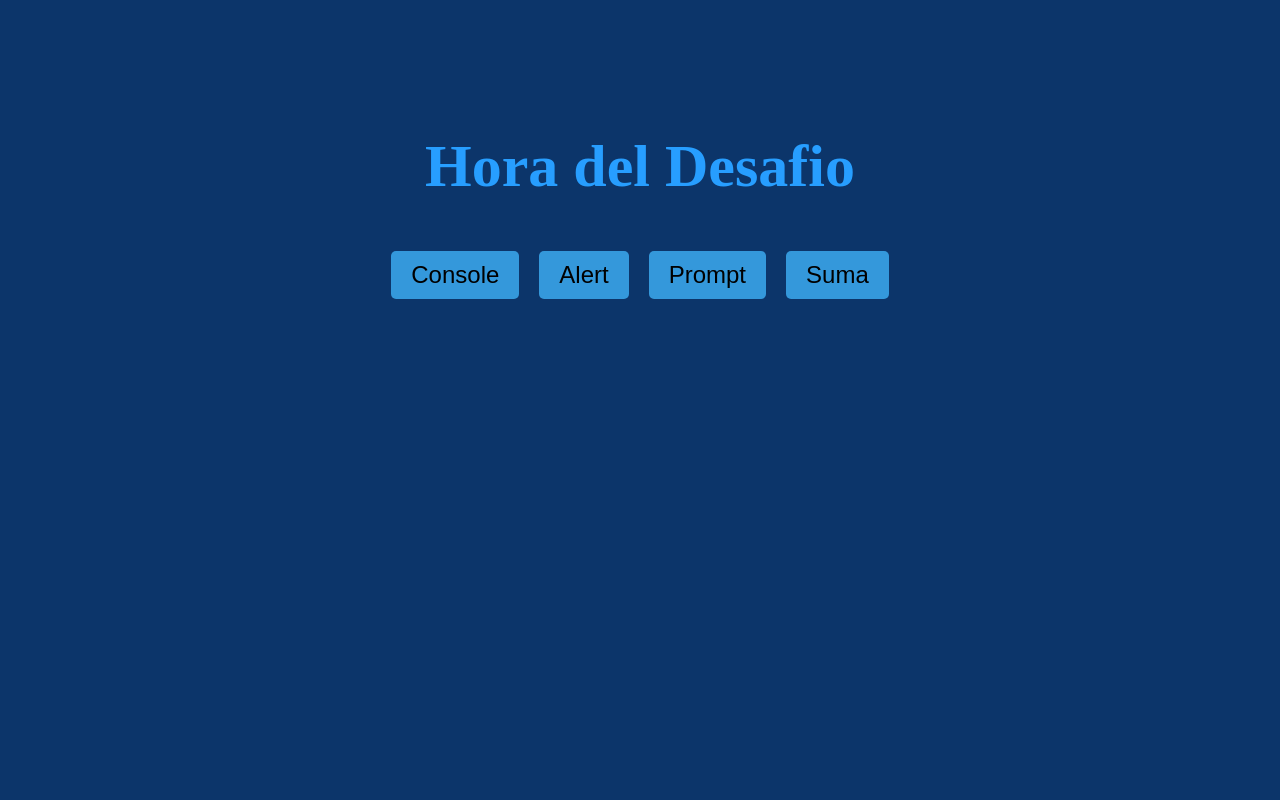
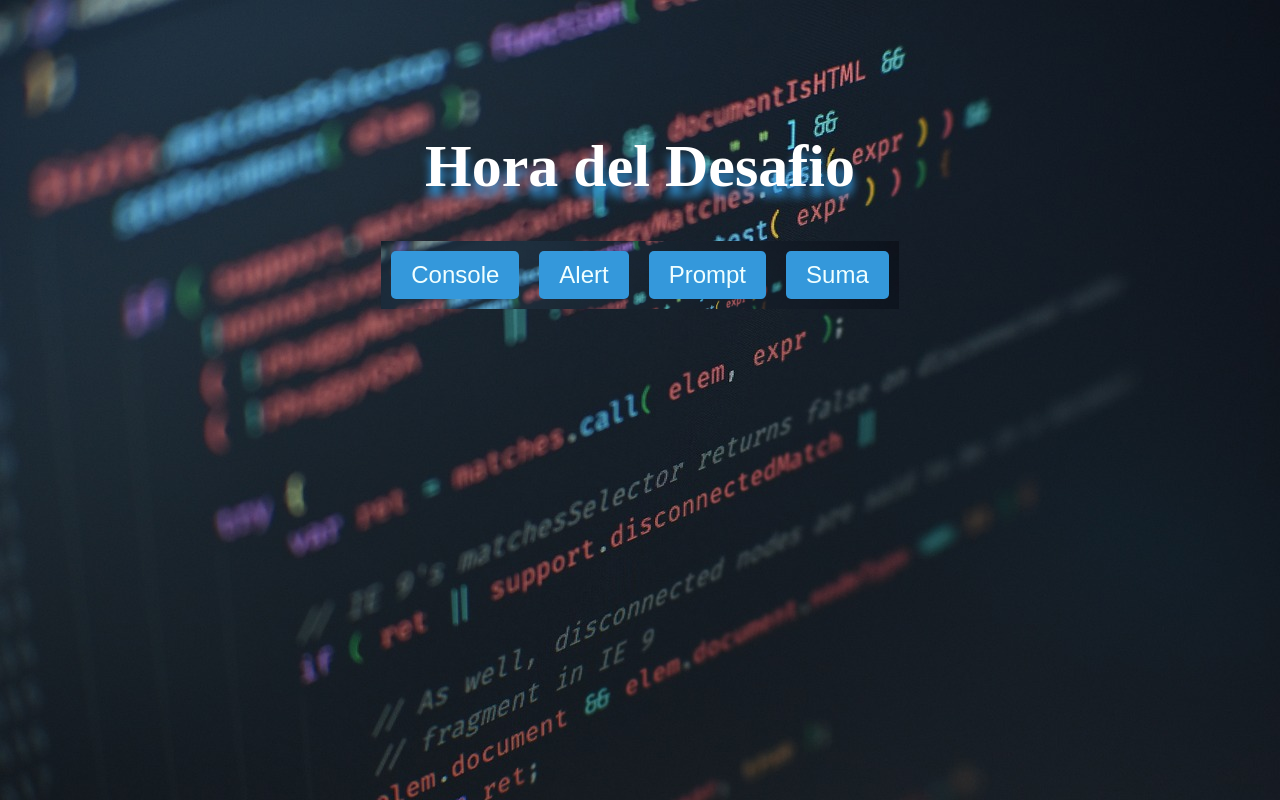
Before and after one commit to kevinvargasx/ONE_OracleNextEducation, a plain HTML site: page index.html in a window 1280 px wide. Drawn offline with Linux system fonts and the light colour scheme.

Commit message:
actualizacion fondo

```diff
--- a/style.css
+++ b/style.css
@@ -1,7 +1,13 @@
 header {
   text-align: center;
   font-size: 30px;
-  color: #279EFF;
+
+  color: #ffffff;
+}
+
+body{
+  text-shadow: 0 10px 10px rgb(52, 151, 219);
+
 }
 
 main, html {
@@ -12,11 +18,14 @@ main, html {
   justify-content: center;
   align-items: center;
   background-color: #0C356A;
+  background-image: url(code.jpg);
+  background-size: cover;
 }
 
 .container {
   text-align: center;
   color: #279EFF;
+
 }
 
 .button {
@@ -24,6 +33,7 @@ main, html {
   margin: 10px;
   font-size: 24px;
   border: none;
+  color: azure;
   background-color: #3498db;
   cursor: pointer;
   border-radius: 5px;
```
Also changed, not shown: code.jpg (added).
